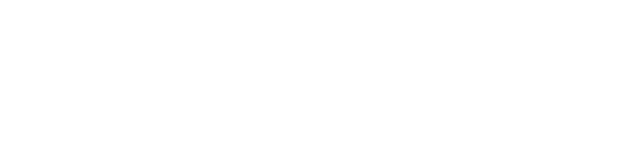
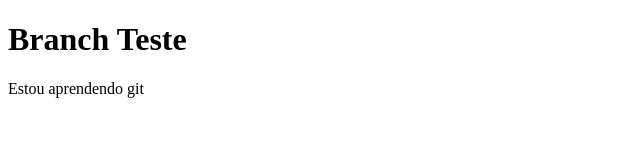
Before and after one commit to charlesrw1750/Git, a plain HTML site: page index.html in a window 1280 px wide. Shown: the whole page, without its empty margins (0-640 px from the left). Drawn offline with Linux system fonts and the light colour scheme.

```diff
--- a/index.html
+++ b/index.html
@@ -6,6 +6,7 @@
     <title>GitTeste</title>
 </head>
 <body>
-
+    <h1> Branch Teste</h1>
+    <p>Estou aprendendo git</p>
 </body>
 </html>
```
